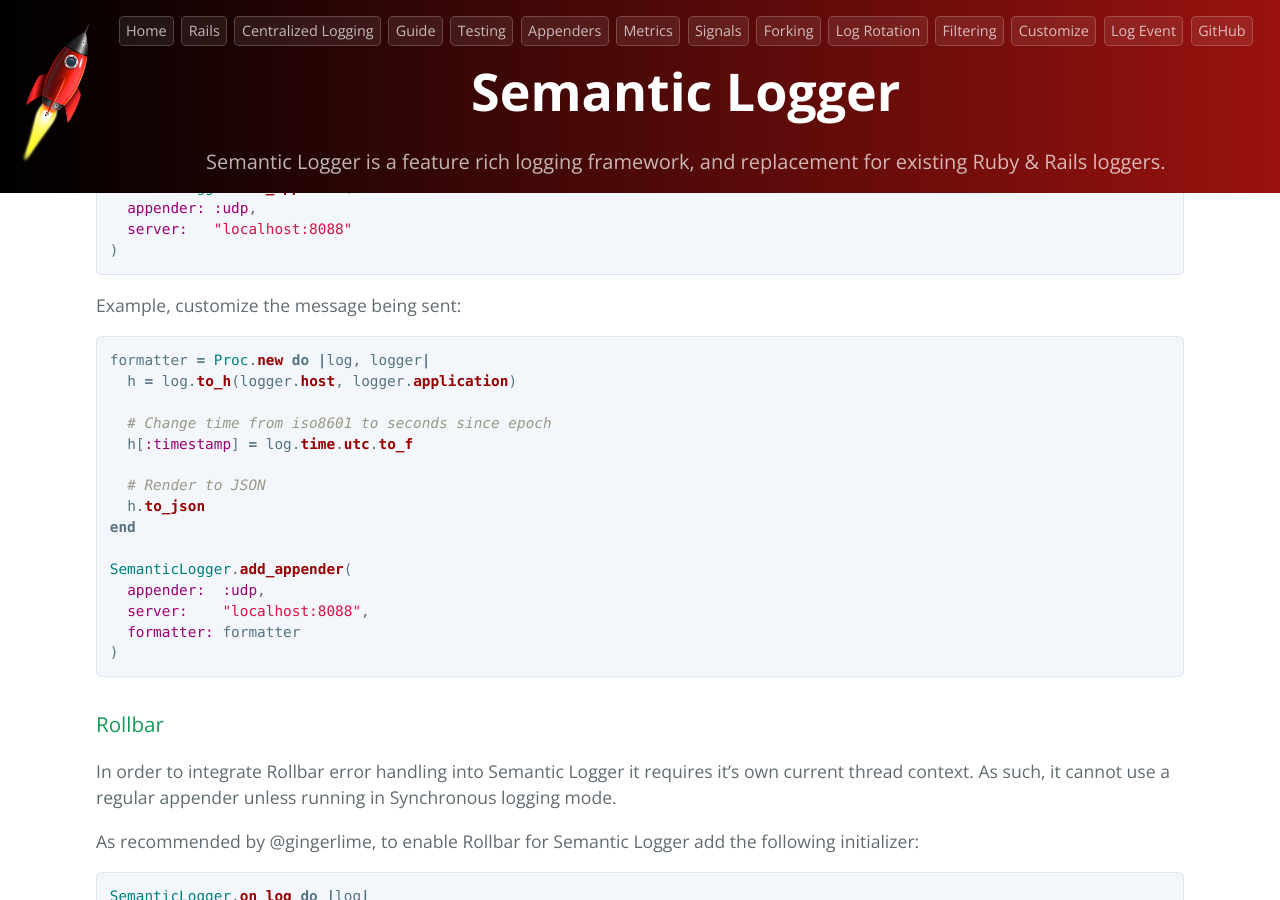
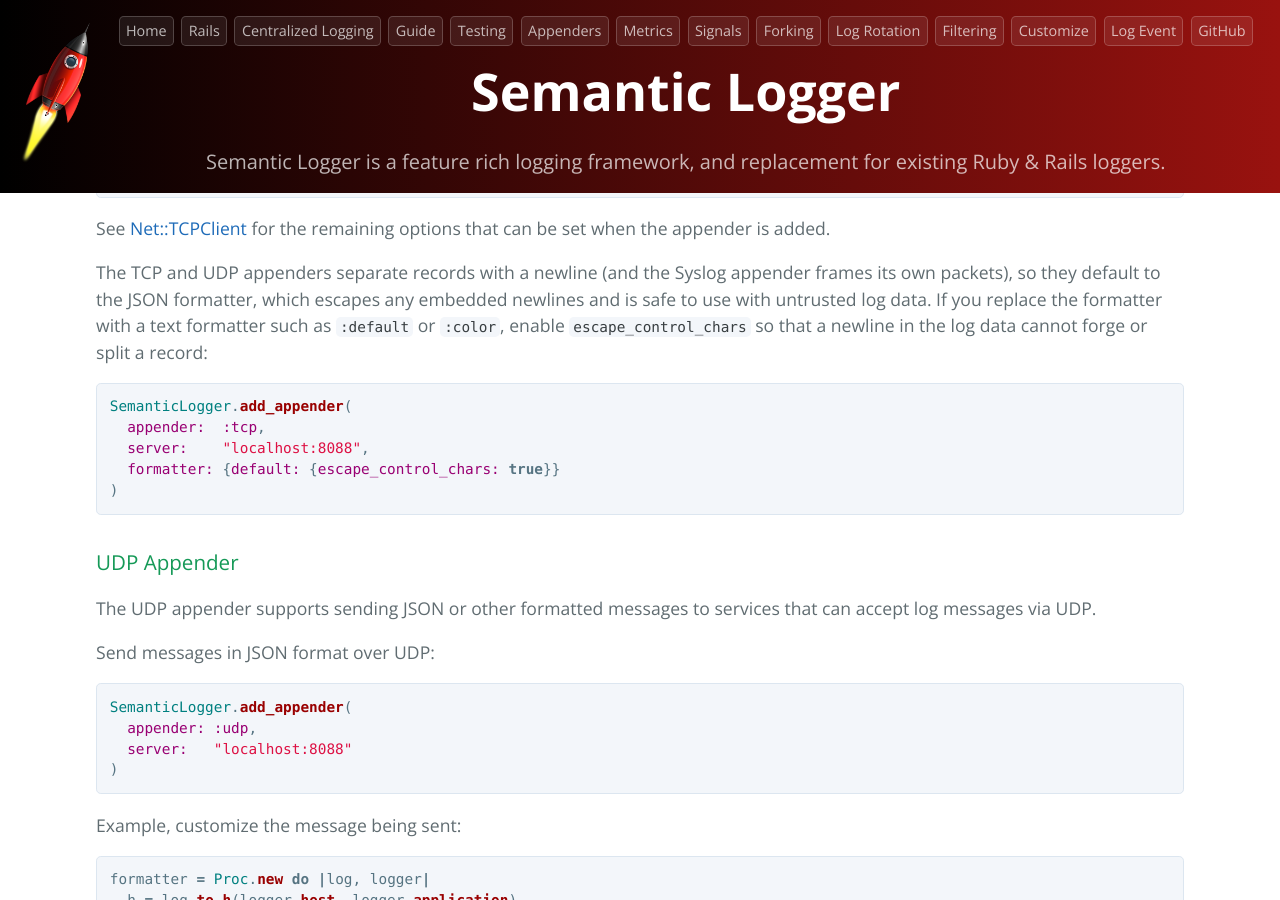
Before and after one commit to reidmorrison/semantic_logger, a Jekyll site: the page built from docs/appenders.md, in a window 1280 px wide and 900 px high, scrolled down 16060 px. Built offline with Jekyll 4.4.1, drawn with Linux system fonts in a browser that asks for light colours; our own code applies the rules of GitHub Pages for plain Markdown files; some of the changed text lies outside the part shown.

Commit message:
Escape control characters in syslog records by default
The syslog appender frames each record (a separator for remote syslog, a
packet for the syslog protocol), so an embedded newline or other control
character in untrusted log data could forge or split records.

- Formatters::Syslog now forwards keyword arguments to its superclass and
  defaults escape_control_chars to true, so it can no longer be bypassed and
  is safe out of the box. It can be disabled for backwards compatibility.
- The syslog appender's local :syslog protocol default formatter also enables
  escaping for consistency.

The TCP and UDP appenders already default to the JSON formatter, which escapes
control characters, so they remain safe by default; documented enabling
escape_control_chars when switching them to a text formatter.

Co-Authored-By: Claude Opus 4.8 <noreply@anthropic.com>

```diff
--- a/docs/appenders.md
+++ b/docs/appenders.md
@@ -258,6 +258,19 @@ If logging to a remote Syslog server using TCP, add the following lines to your
 ~~~ruby
 gem "syslog_protocol"
 gem "net_tcp_client"
+~~~
+
+Syslog frames each record, so embedded newlines or other control characters in
+untrusted log data could otherwise forge or split records. The syslog formatters
+therefore escape control characters by default. To restore the previous behavior of
+passing control characters through unchanged:
+
+~~~ruby
+SemanticLogger.add_appender(
+  appender:  :syslog,
+  url:       "tcp://myloghost:514",
+  formatter: {syslog: {escape_control_chars: false}}
+)
 ~~~
 
 Note: `:trace` level messages are mapped to `:debug`.
@@ -742,6 +755,21 @@ SemanticLogger.add_appender(
 
 See [Net::TCPClient](https://github.com/reidmorrison/net_tcp_client) for the remaining options that can be set when the appender is added.
 
+The TCP and UDP appenders separate records with a newline (and the Syslog appender
+frames its own packets), so they default to the JSON formatter, which escapes any
+embedded newlines and is safe to use with untrusted log data. If you replace the
+formatter with a text formatter such as `:default` or `:color`, enable
+`escape_control_chars` so that a newline in the log data cannot forge or split a
+record:
+
+~~~ruby
+SemanticLogger.add_appender(
+  appender:  :tcp,
+  server:    "localhost:8088",
+  formatter: {default: {escape_control_chars: true}}
+)
+~~~
+
 ### UDP Appender
 
 The UDP appender supports sending JSON or other formatted messages to services that can accept log messages
--- a/lib/semantic_logger/appender/syslog.rb
+++ b/lib/semantic_logger/appender/syslog.rb
@@ -213,8 +213,9 @@ module SemanticLogger
       # Returns [SemanticLogger::Formatters::Base] default formatter for this Appender depending on the protocal selected
       def default_formatter
         if protocol == :syslog
-          # Format is text output without the time
-          SemanticLogger::Formatters::Default.new(time_format: :notime)
+          # Format is text output without the time.
+          # Escape control characters so untrusted log data cannot forge syslog entries.
+          SemanticLogger::Formatters::Default.new(time_format: :notime, escape_control_chars: true)
         else
           SemanticLogger::Formatters::Syslog.new(facility: facility, level_map: level_map, max_size: max_size)
         end
```
Also changed, not shown: lib/semantic_logger/formatters/syslog.rb (+13 -2 lines), test/formatters/syslog_test.rb (+27 -0 lines).
